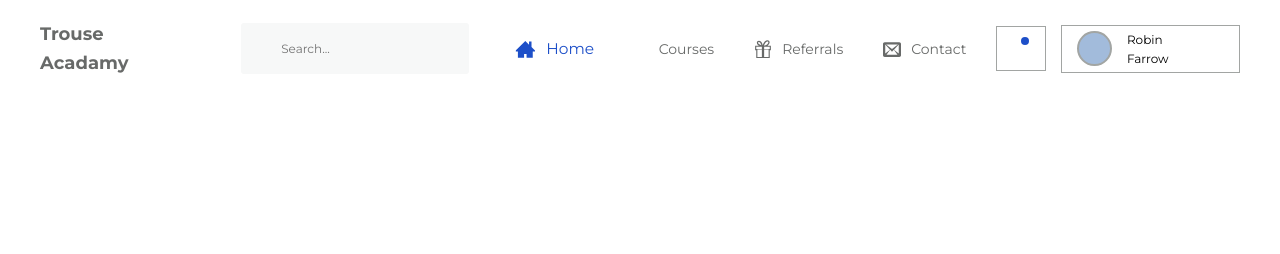
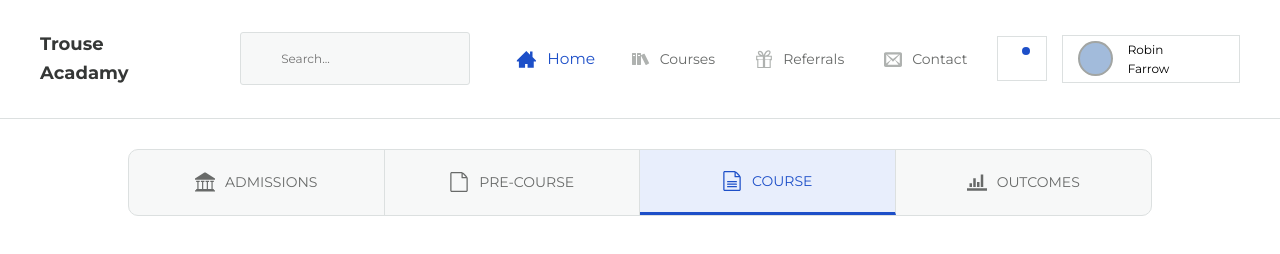
Before and after one commit to nursh/Trouse-Acadamy, a website: page index.html in a window 1280 px wide. Drawn offline with Linux system fonts and the light colour scheme.

Commit message:
Finished with pages section

```diff
--- a/index.html
+++ b/index.html
@@ -40,7 +40,6 @@
               </svg>
               <span>Courses</span>
             </a>
-
           </li>
           <li class="nav__item">
             <a href="#" class="nav__link">
@@ -79,5 +78,33 @@
       </div>
     </header>
 
+    <main>
+      <div class="pages">
+        <div class="pages__title">
+          <svg class="pages__icon">
+            <use xlink:href="img/sprite.svg#icon-library"></use>
+          </svg>
+          <span class="pages__text">admissions</span>
+        </div>
+        <div class="pages__title">
+          <svg class="pages__icon">
+            <use xlink:href="img/sprite.svg#icon-file-empty"></use>
+          </svg>
+          <span class="pages__text">pre-course</span>
+        </div>
+        <div class="pages__title pages__title--active">
+          <svg class="pages__icon">
+            <use xlink:href="img/sprite.svg#icon-file-text2"></use>
+          </svg>
+          <span class="pages__text">course</span>
+        </div>
+        <div class="pages__title">
+          <svg class="pages__icon">
+            <use xlink:href="img/sprite.svg#icon-stats-bars"></use>
+          </svg>
+          <span class="pages__text">outcomes</span>
+        </div>
+      </div>
+    </main>
   </body>
 </html>
--- a/sass/abstracts/_variables.scss
+++ b/sass/abstracts/_variables.scss
@@ -11,3 +11,5 @@ $blue-dark: #1d4fc8;
 $off-purple: #8d88aa;
 $pink: #f0447a;
 $orange: #ff7733;
+$dark-off-white: darken($off-white, 10%);
+$icon-color: lighten($grey-light, 5%);
--- a/sass/components/_navigation.scss
+++ b/sass/components/_navigation.scss
@@ -11,6 +11,11 @@
   &__item--active {
     color: $blue-dark;
     transform: scale(1.1);
+  }
+
+  &__item:hover &__icon,
+  &__item--active &__icon {
+    fill: $blue-dark;
   }
 
   &__link {
@@ -30,7 +35,6 @@
     }
   }
 
-
   &__item:not(:last-child) {
     margin-right: 4rem;
   }
@@ -39,6 +43,6 @@
     height: 1.8rem;
     width: 1.8rem;
     margin-right: 1rem;
-    fill: currentColor;
+    fill: $icon-color;
   }
 }
--- a/sass/components/_notification.scss
+++ b/sass/components/_notification.scss
@@ -1,6 +1,6 @@
 .notification {
   align-self: center;
-  border: 0.01rem solid $grey-light;
+  border: 0.01rem solid $dark-off-white;
   padding: 1rem 1.5rem;
   margin-left: 3rem;
   position: relative;
@@ -8,7 +8,7 @@
   &__icon {
     height: 1.8rem;
     width: 1.8rem;
-    fill: $grey-dark;
+    fill: $icon-color;
   }
 
   &__alert {
--- /dev/null
+++ b/sass/components/_pages.scss
@@ -0,0 +1,43 @@
+.pages {
+  width: 80%;
+  margin: 0 auto;
+  margin-top: 3rem;
+  display: grid;
+  grid-template-columns: repeat(4, 1fr);
+  border-radius: 1rem;
+  border: .1rem solid $dark-off-white;
+  background-color: $off-white;
+  color: $grey-dark;
+
+
+  &__title {
+    padding: 2rem 5rem;
+    display: flex;
+    justify-content: center;
+    align-items: center;
+  }
+
+  &__title--active {
+    color: $blue-dark;
+    background-color: lighten($blue-dark, 50%);
+    border-bottom: 3px solid $blue-dark;
+  }
+
+  &__title:not(:last-child) {
+    border-right: .1rem solid $dark-off-white;
+  }
+
+
+  &__icon {
+    height: 2rem;
+    width: 2rem;
+    fill: currentColor;
+  }
+
+  &__text {
+    text-transform: uppercase;
+    font-size: 1.4rem;
+    margin-left: 1rem;
+  }
+
+}
--- a/sass/components/_search.scss
+++ b/sass/components/_search.scss
@@ -11,6 +11,7 @@ $input-border-radius: 3px;
     border: none;
     background-color: $off-white;
     border-radius: $input-border-radius;
+    border: .1rem solid $dark-off-white;
     padding: 1.8rem 4rem;
     margin-left: -4rem;
 
--- a/sass/components/_user-profile.scss
+++ b/sass/components/_user-profile.scss
@@ -3,7 +3,7 @@
   align-items: center;
   margin-left: 1.5rem;
   padding: .4rem 1.5rem;
-  border: 0.01rem solid $grey-light;
+  border: 0.01rem solid darken($off-white, 10%);
 
 
   &__icon {
--- a/sass/layout/_header.scss
+++ b/sass/layout/_header.scss
@@ -3,11 +3,12 @@
   display: flex;
   align-items: center;
   justify-content: center;
-  padding: 2rem 4rem;
+  padding: 3rem 4rem;
+  border-bottom: .1rem solid $dark-off-white;
 
   &__heading {
     margin-right: 5rem;
-    color: $grey-dark;
+    color: darken($grey-dark, 20%);
     font-size: 1.8rem;
   }
 }
--- a/sass/main.scss
+++ b/sass/main.scss
@@ -6,5 +6,6 @@
 @import "components/navigation";
 @import "components/notification";
 @import "components/user-profile";
+@import "components/pages";
 
 @import "layout/header";
```
Also changed, not shown: css/style.css.
